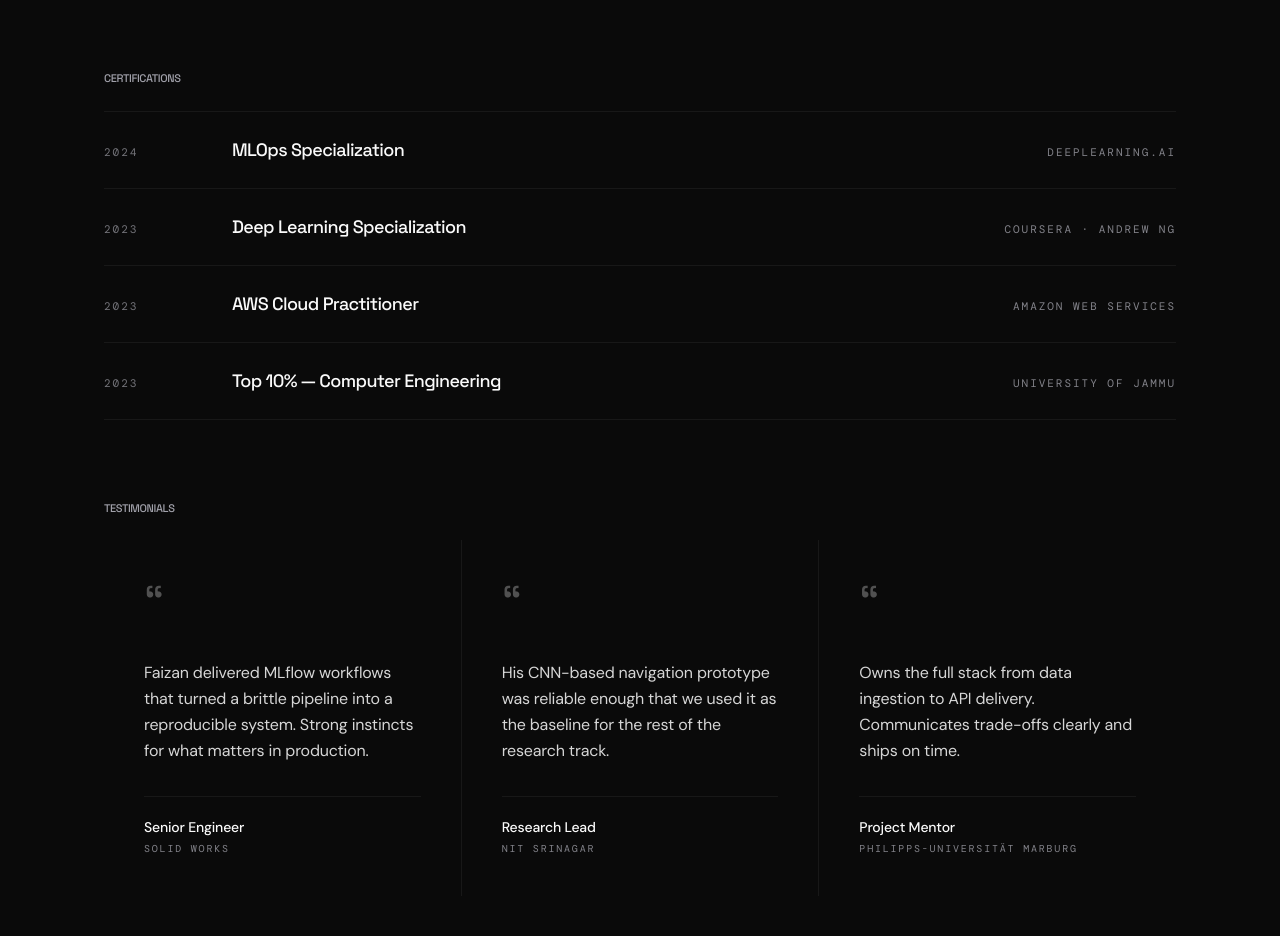
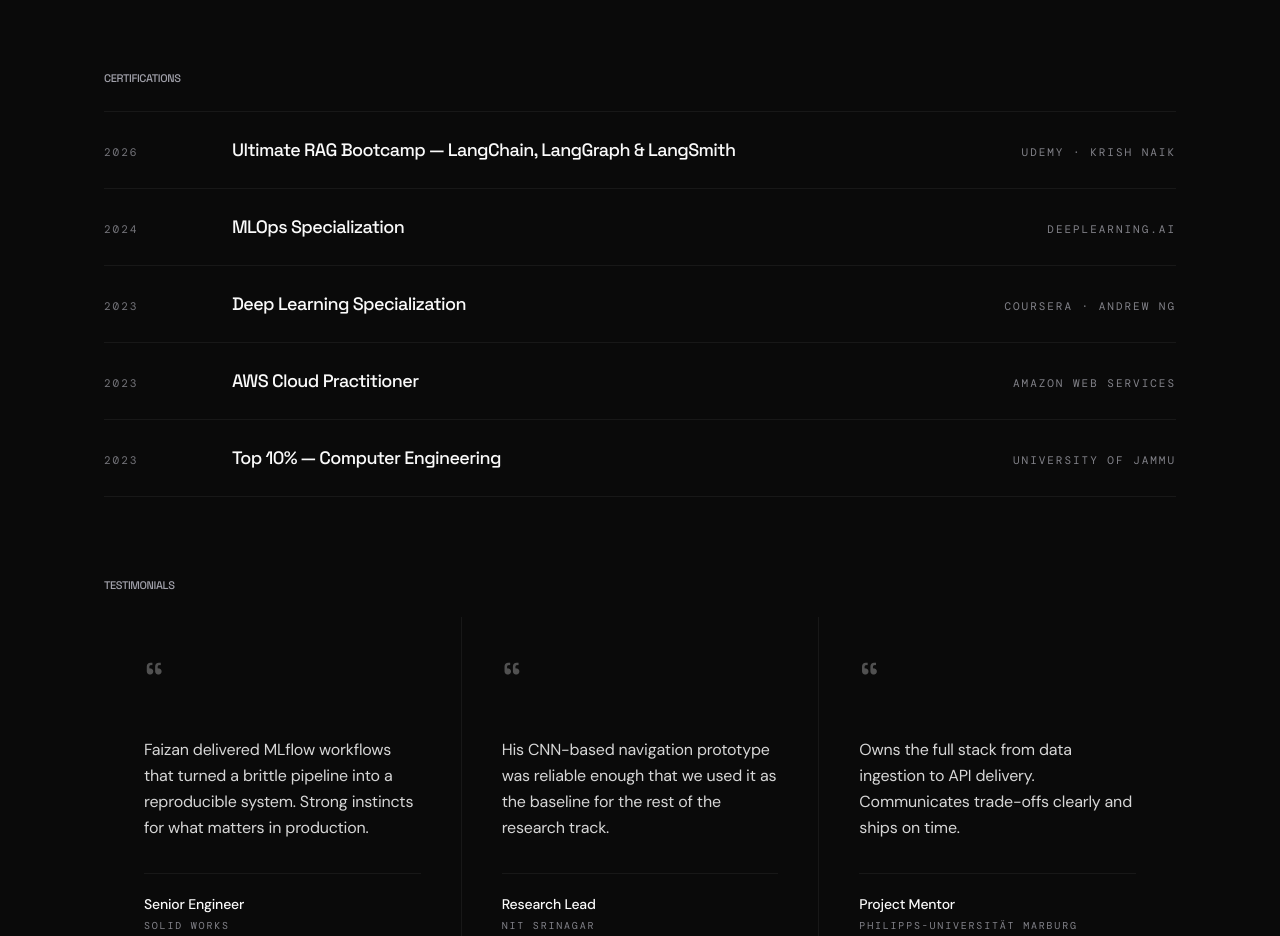
Before and after one commit to saffronhamid/portfolio-website, a Next.js app: page / in a window 1280 px wide. Shown: the part 6940-7876 px from the top of the page. Built offline with nearby package versions, Linux system fonts and the light colour scheme.

Commit message:
feat: Add new certification for Ultimate RAG Bootcamp

```diff
--- a/app/components/Certifications.tsx
+++ b/app/components/Certifications.tsx
@@ -9,6 +9,7 @@ type Certification = {
 };
 
 const certifications: Certification[] = [
+  { title: "Ultimate RAG Bootcamp — LangChain, LangGraph & LangSmith", issuer: "Udemy · Krish Naik", date: "2026" },
   { title: "MLOps Specialization", issuer: "DeepLearning.AI", date: "2024" },
   { title: "Deep Learning Specialization", issuer: "Coursera · Andrew Ng", date: "2023" },
   { title: "AWS Cloud Practitioner", issuer: "Amazon Web Services", date: "2023" },
```
